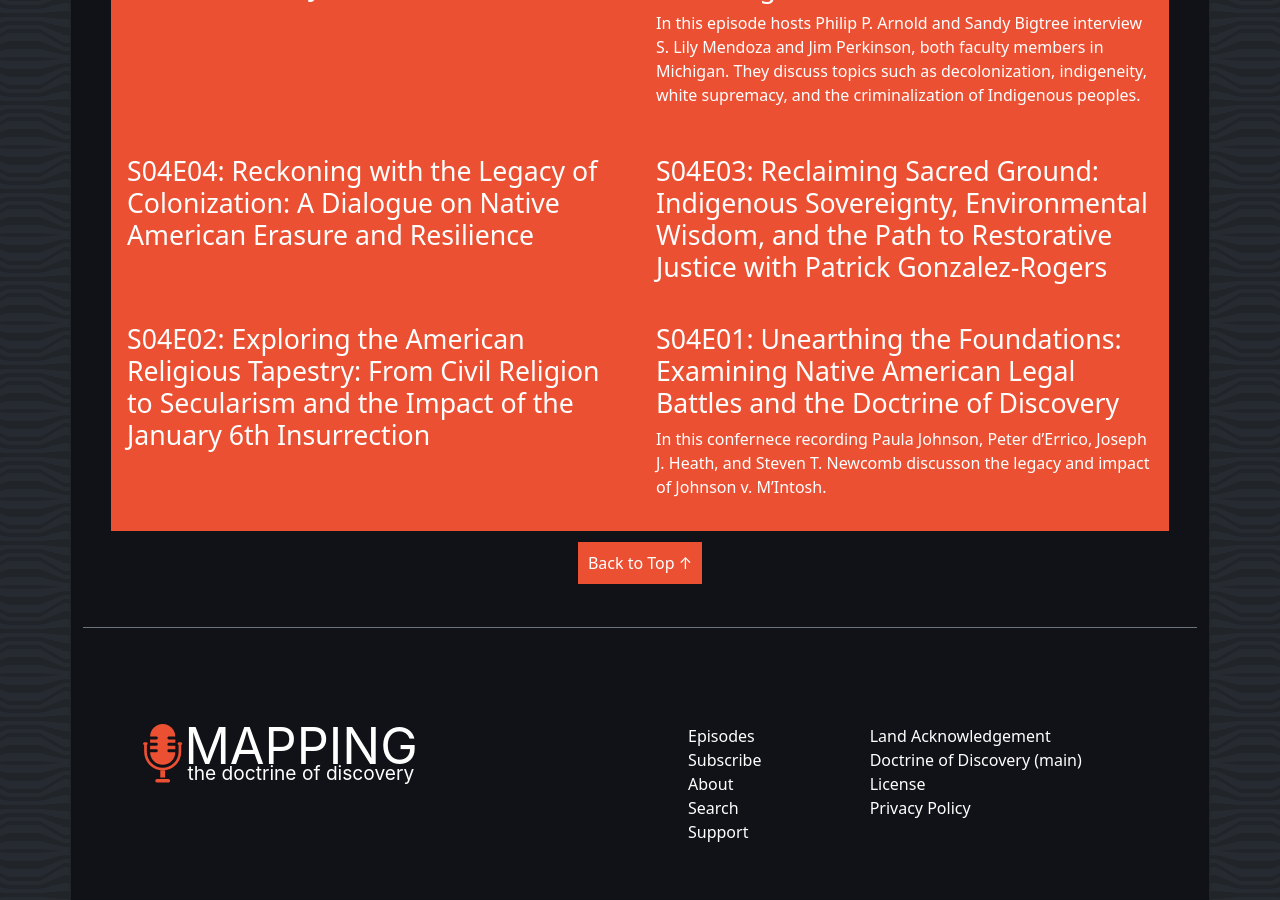
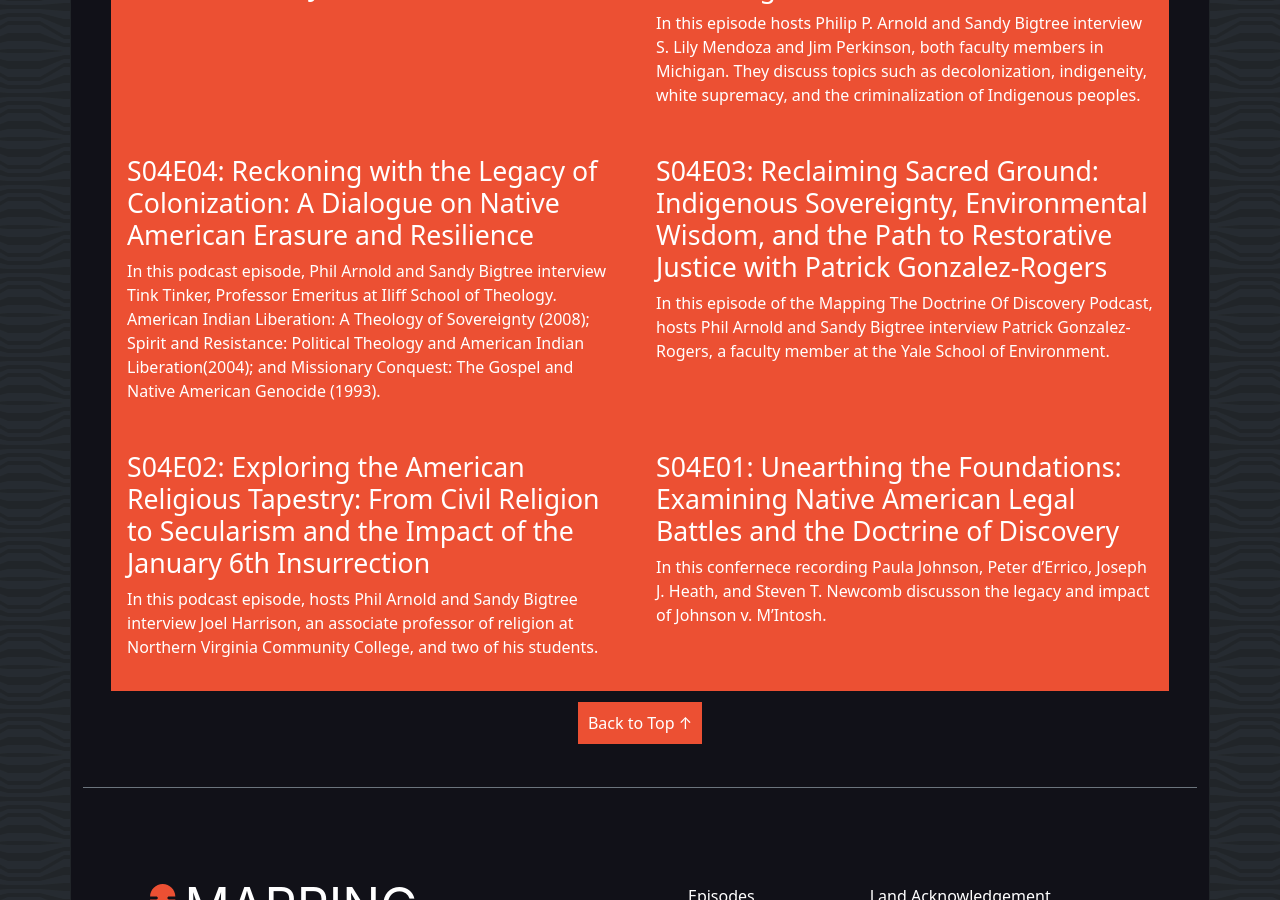
Before and after one commit to adamdjbrett/podcast-doctrineofdiscovery-v2, a Jekyll site: the page built from categories.html, in a window 1280 px wide and 900 px high, scrolled down 5824 px. Built offline with Jekyll 4.4.1, drawn with Linux system fonts in a browser that asks for light colours.

Commit message:
fix description and excerpt

```diff
--- a/_posts/Season4/2024-04-09-episode-02.md
+++ b/_posts/Season4/2024-04-09-episode-02.md
@@ -2,9 +2,8 @@
 layout: post
 title: "S04E02: Exploring the American Religious Tapestry: From Civil Religion to Secularism and the Impact of the January 6th Insurrection"
 subtitle: "Our hosts Philip P. Arnold and Sandy Bigtree speak with Joel Harrison"
-description:
-excerpt:
 description: "In this podcast episode, hosts Phil Arnold and Sandy Bigtree interview Joel Harrison, an associate professor of religion at Northern Virginia Community College, and two of his students."
+excerpt: "In this podcast episode, hosts Phil Arnold and Sandy Bigtree interview Joel Harrison, an associate professor of religion at Northern Virginia Community College, and two of his students."
 subtitle: "Season 04"
 date: 2024-04-09
 categories:
--- a/_posts/Season4/2024-04-17-episode-03.md
+++ b/_posts/Season4/2024-04-17-episode-03.md
@@ -2,9 +2,8 @@
 layout: post
 title: "S04E03: Reclaiming Sacred Ground: Indigenous Sovereignty, Environmental Wisdom, and the Path to Restorative Justice with Patrick Gonzalez-Rogers"
 subtitle: "Our hosts Philip P. Arnold and Sandy Bigtree speak with Patrick Gonzalez-Rogers"
-description:
-excerpt:
 description: "In this episode of the Mapping The Doctrine Of Discovery Podcast, hosts Phil Arnold and Sandy Bigtree interview Patrick Gonzalez-Rogers, a faculty member at the Yale School of Environment."
+excerpt: "In this episode of the Mapping The Doctrine Of Discovery Podcast, hosts Phil Arnold and Sandy Bigtree interview Patrick Gonzalez-Rogers, a faculty member at the Yale School of Environment."
 subtitle: "Season 04"
 date: 2024-04-17
 categories:
--- a/_posts/Season4/2024-04-22-episode-04.md
+++ b/_posts/Season4/2024-04-22-episode-04.md
@@ -2,9 +2,8 @@
 layout: post
 title: "S04E04: Reckoning with the Legacy of Colonization: A Dialogue on Native American Erasure and Resilience"
 subtitle: "Our hosts Philip P. Arnold and Sandy Bigtree speak with Tink Tinker"
-description:
-excerpt:
 description: "In this podcast episode, Phil Arnold and Sandy Bigtree interview Tink Tinker, Professor Emeritus at Iliff School of Theology. American Indian Liberation: A Theology of Sovereignty (2008); Spirit and Resistance: Political Theology and American Indian Liberation(2004); and Missionary Conquest: The Gospel and Native American Genocide (1993)."
+excerpt: "In this podcast episode, Phil Arnold and Sandy Bigtree interview Tink Tinker, Professor Emeritus at Iliff School of Theology. American Indian Liberation: A Theology of Sovereignty (2008); Spirit and Resistance: Political Theology and American Indian Liberation(2004); and Missionary Conquest: The Gospel and Native American Genocide (1993)."
 date: 2024-04-22
 categories:
  - season4
```
Also changed, not shown: _posts/Season4/2024-05-16-episode-06.md (+1 -1 lines).
